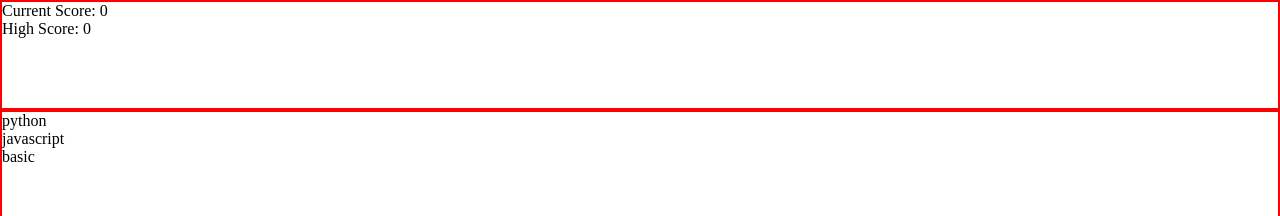
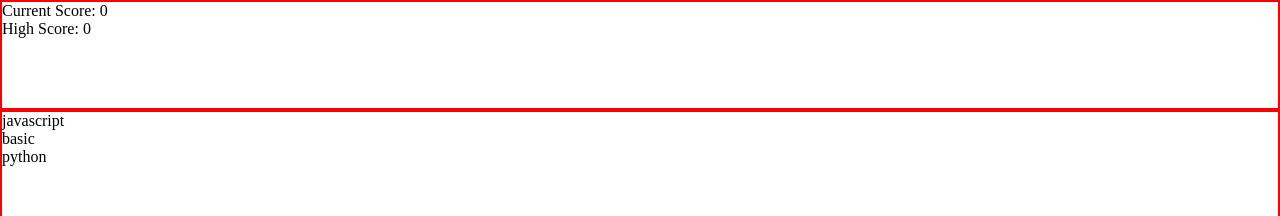
Before and after one commit to JoaoMateus98/memory-card, a React (Create React App) app: page / in a window 1280 px wide. Shown: the top 216 px of the page. Built offline with nearby package versions, Linux system fonts and the light colour scheme.

Commit message:
used Fisher Yates shuffle to shuffle cards

```diff
--- a/src/components/CardContainer.js
+++ b/src/components/CardContainer.js
@@ -1,18 +1,44 @@
-import React, { useState } from "react";
+import React, { useEffect, useState } from "react";
 import Card from "./Card";
 import "../styles/CardContainer.css";
 
 const CardContainer = (props) => {
-  const [cardList, setCardList] = useState([
-    { key: "python" },
-    { key: "javascript" },
-    { key: "basic" },
-  ]);
+  const [cardList, setCardList] = useState({
+    array: [{ name: "python" }, { name: "javascript" }, { name: "basic" }],
+  });
+
+  // Fisher–Yates shuffle from stack overflow
+  const shuffleCards = () => {
+    const array = [...cardList.array];
+
+    let currentIndex = array.length,
+      randomIndex;
+
+    // While there remain elements to shuffle.
+    while (currentIndex != 0) {
+      // Pick a remaining element.
+      randomIndex = Math.floor(Math.random() * currentIndex);
+      currentIndex--;
+
+      // And swap it with the current element.
+      [array[currentIndex], array[randomIndex]] = [
+        array[randomIndex],
+        array[currentIndex],
+      ];
+    }
+
+    setCardList({ array: array });
+  };
+
+  // shuffle cards in the beginnig
+  useEffect(() => {
+    shuffleCards();
+  }, []);
 
   return (
     <div className="card-container">
-      {cardList.map((card) => {
-        return <Card name={card.key} />;
+      {cardList.array.map((card) => {
+        return <Card key={card.name} name={card.name} />;
       })}
     </div>
   );
```
